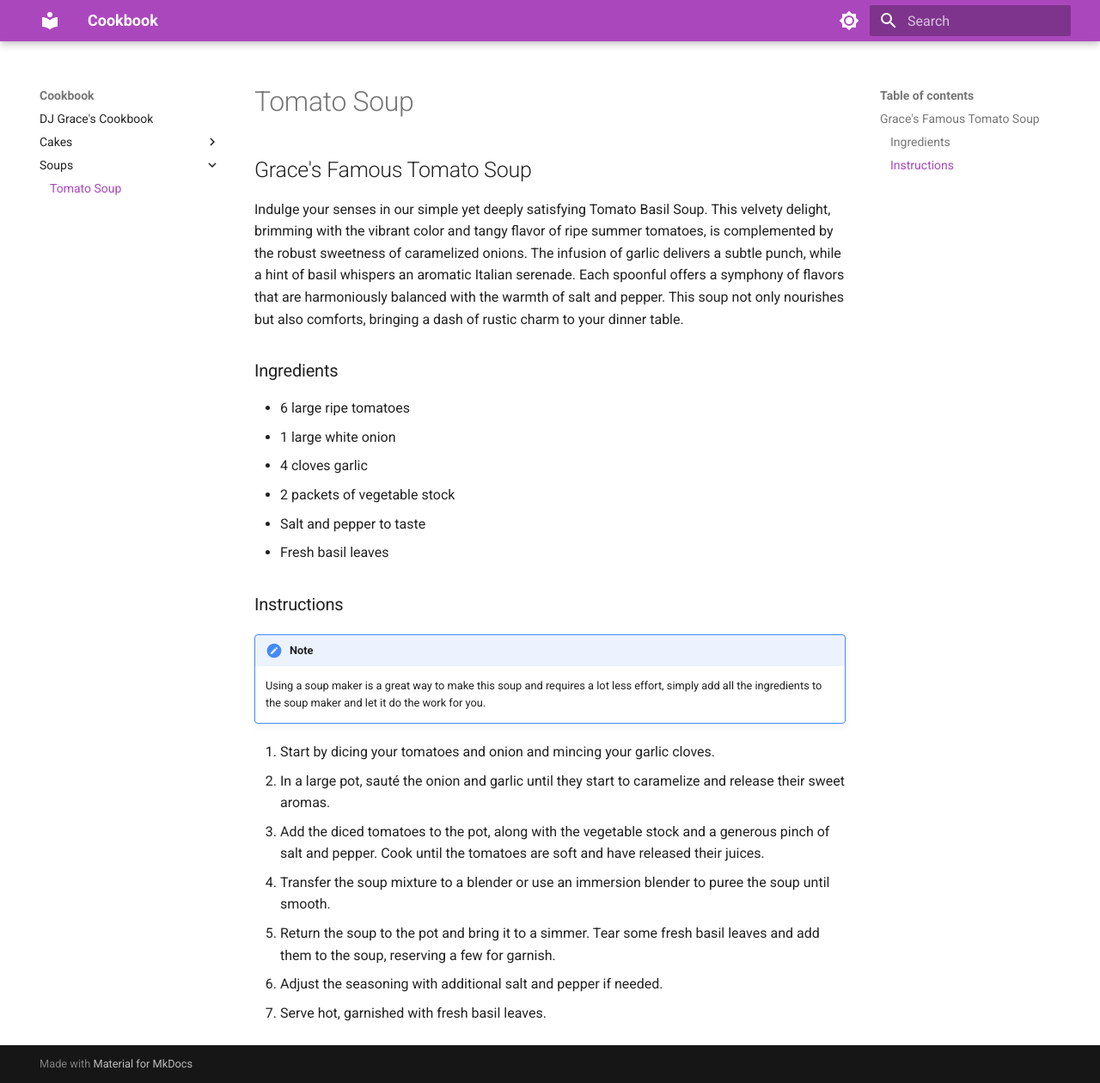
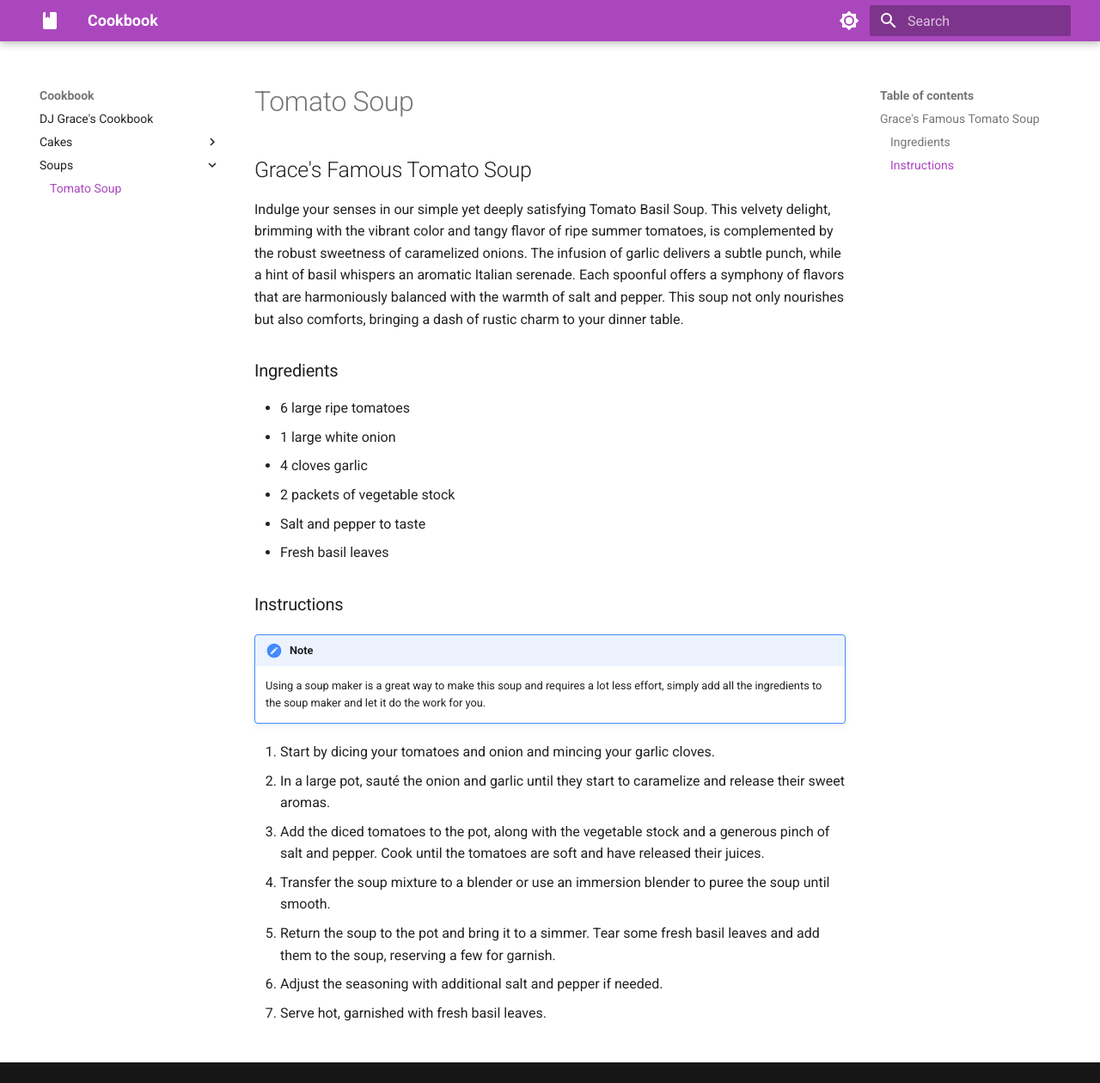
Before and after one commit to DJCoombes/Cookbook, an MkDocs documentation site: the page built from docs/Soups/Tomato Soup.md, in a window 1280 px wide and 1260 px high. Shown: the whole window at 86% size. Built offline with MkDocs 1.6.1 and Material for MkDocs 9.7.7, drawn with Linux system fonts in a browser that asks for light colours.

Commit message:
Removed content from footer.

```diff
--- a/mkdocs.yml
+++ b/mkdocs.yml
@@ -1,9 +1,8 @@
 site_name: Cookbook
 theme:
   name: material
-
   icon:
-    repo: fontawesome/brands/fork-knife
+    logo: material/book
 
   palette:
     - scheme: default
@@ -23,3 +22,6 @@ markdown_extensions:
   - admonition
   - pymdownx.details
   - pymdownx.superfences
+
+extra:
+  generator: false
```
